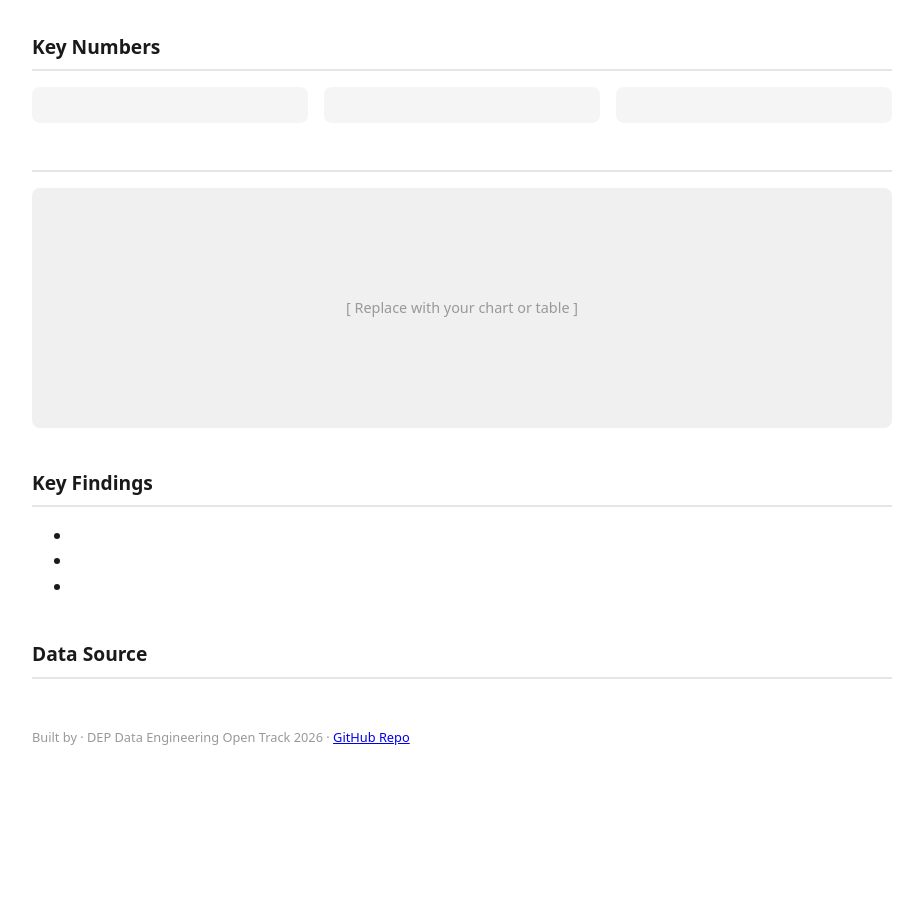
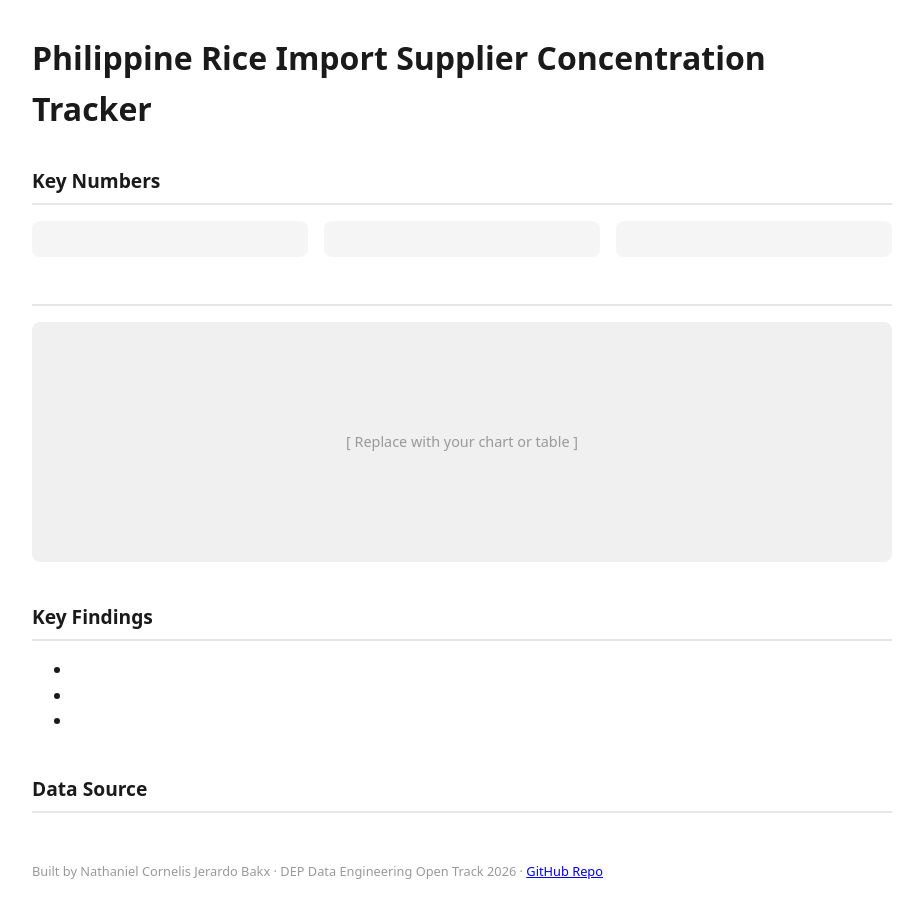
Before and after one commit to ncjbakx04/dep-data-engineering-ncjbakx, a plain HTML site: page dashboard/index.html in a window 1280 px wide. Shown: the whole page, without its empty margins (178-1101 px from the left). Before the commit the page ends 800 px from the top, so only its background shows below. Drawn offline with Linux system fonts and the light colour scheme.

Commit message:
Updated dashboard

```diff
--- a/dashboard/index.html
+++ b/dashboard/index.html
@@ -47,7 +47,7 @@
 </head>
 <body>
 
-  <h1><!-- Replace: Your Project Title --></h1>
+  <h1>Philippine Rice Import Supplier Concentration Tracker</h1>
   <p class="subtitle"><!-- Replace: One-sentence description of what this project measures or predicts --></p>
 
   <section>
@@ -95,8 +95,8 @@
   </section>
 
   <footer>
-    Built by <!-- Your Name --> &middot; DEP Data Engineering Open Track 2026 &middot;
-    <a href="https://github.com/<!-- your-username/your-repo -->">GitHub Repo</a>
+    Built by Nathaniel Cornelis Jerardo Bakx &middot; DEP Data Engineering Open Track 2026 &middot;
+    <a href="https://github.com/ncjbakx04/dep-data-engineering-ncjbakx.git">GitHub Repo</a>
   </footer>
 
 </body>
```
